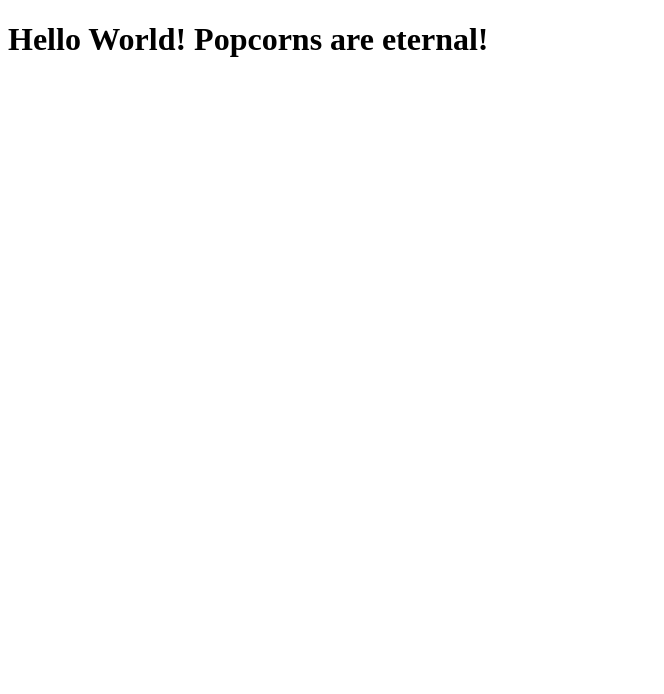
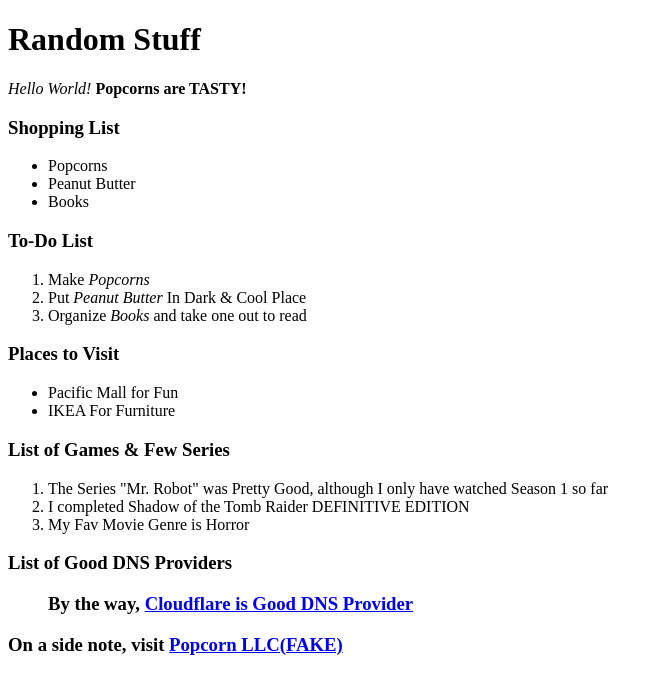
Before and after one commit to NotIzxxY6677/git_test, a plain HTML site: page html-boilerplate/index.html in a window 1280 px wide. Shown: the whole page, without its empty margins (0-664 px from the left). Drawn offline with Linux system fonts and the light colour scheme.

Commit message:
Sync Everything

```diff
--- a/html-boilerplate/index.html
+++ b/html-boilerplate/index.html
@@ -6,6 +6,37 @@
     </head>
 
     <body>
-        <h1>Hello World! Popcorns are eternal!</h1>
+        <h1>Random Stuff</h1>
+        <p><em>Hello World!</em> <strong>Popcorns are TASTY!</strong></p>
+        <h3>Shopping List</h3>
+        <ul>
+            <li>Popcorns</li>
+            <li>Peanut Butter</li>
+            <li>Books</li>
+        </ul>
+        <h3>To-Do List</h6>
+        <ol>
+            <li>Make <em>Popcorns</em></li>
+            <li>Put <em>Peanut Butter</em> In Dark & Cool Place</li>
+            <li>Organize <em>Books</em> and take one out to read</li>
+        </ol>
+        <h3>Places to Visit</h3>
+        <ul>
+            <li>Pacific Mall for Fun</li>
+            <li>IKEA For Furniture</li>
+        </ul>
+        <h3>List of Games & Few Series</h3>
+        <ol>
+            <li>The Series "Mr. Robot" was Pretty Good, although I only have watched Season 1 so far</li>
+            <li>I completed Shadow of the Tomb Raider  DEFINITIVE EDITION</li>
+            <li>My Fav Movie Genre is Horror</li>
+        </ol>
+	<h3> List of Good DNS Providers <h3>
+        <ol> By the way, <a href="https://1.1.1.1" target="_blank" rel="noreferrer">Cloudflare is Good DNS Provider</a></ol>
+
+        <p> On a side note, visit <a href="about.html" target="_blank" rel="noreferrer">Popcorn LLC(FAKE)</a> <p>
+
+        <!-- Don't Judge Thank you!-->
+
     </body>
 </html>
```
Also changed, not shown: html-boilerplate/about.html (added, +12 -0 lines), html-boilerplate/popcorn_certified/museum.html (added, +9 -0 lines), 4 other files.
